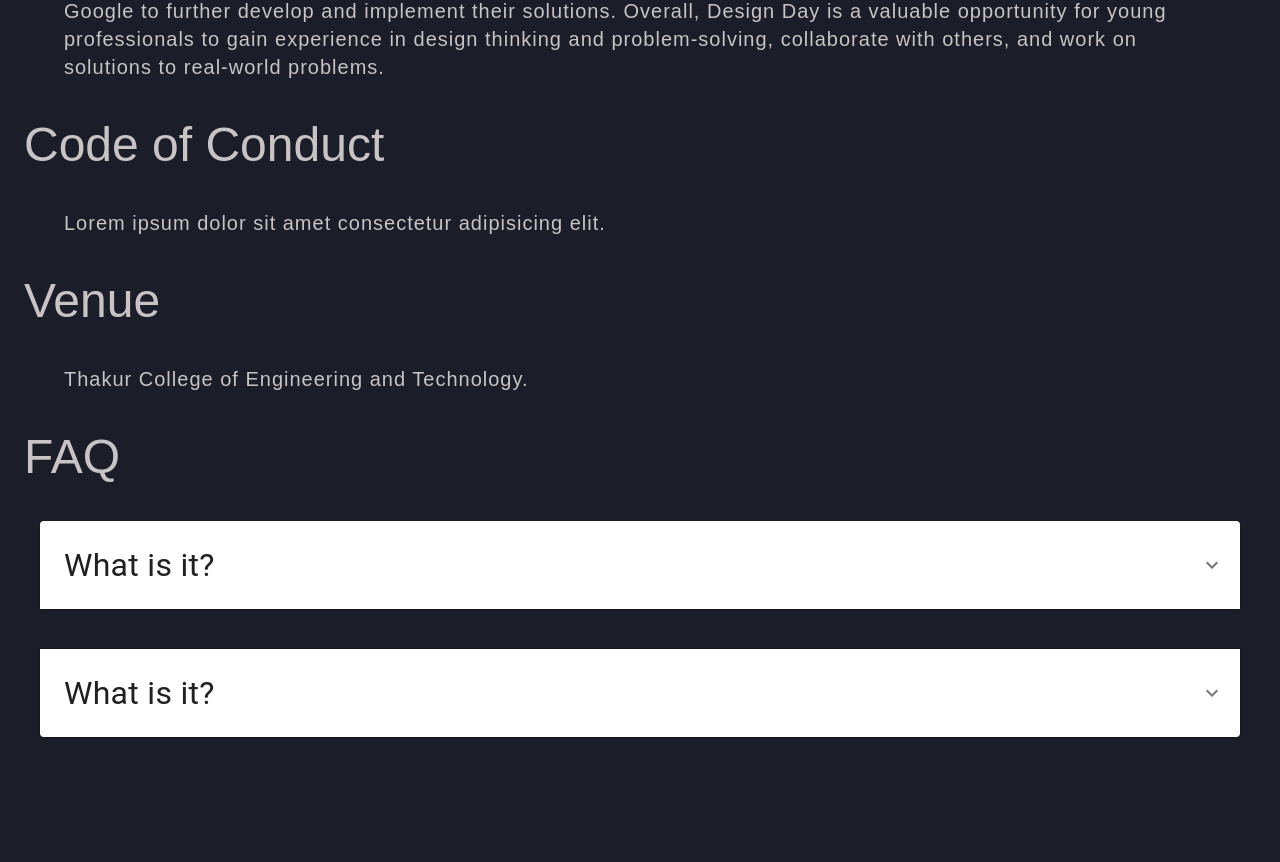
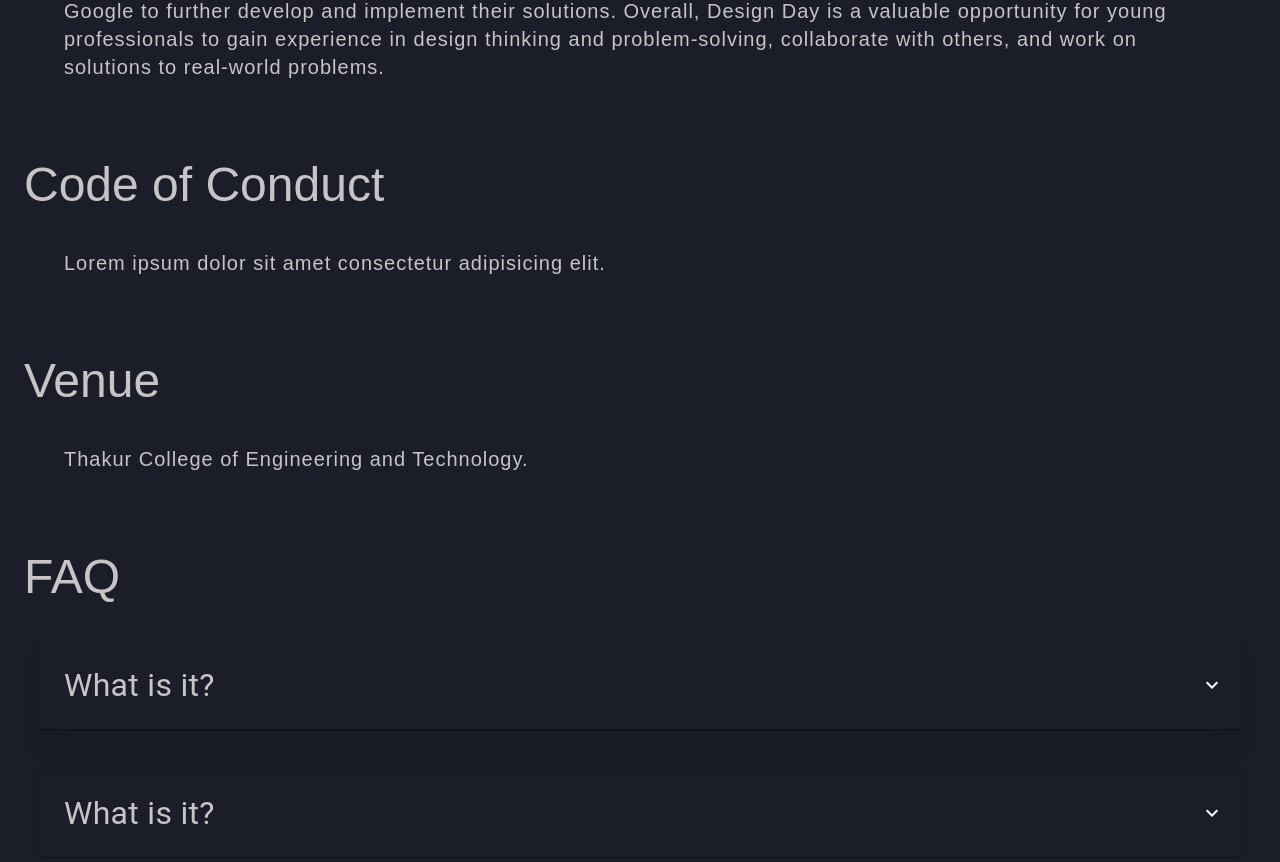
Before and after one commit to DSC-TCET/Design-Day-Website, a React (Create React App) app: page / in a window 1280 px wide. Shown: the part 960-1822 px from the top of the page. Before the commit the page ends 1737 px from the top, so only its background shows below. Built offline with nearby package versions, Linux system fonts and the light colour scheme.

Commit message:
Added countdown, integrated few navbar

```diff
--- a/package.json
+++ b/package.json
@@ -11,6 +11,7 @@
     "@testing-library/react": "^13.4.0",
     "@testing-library/user-event": "^13.5.0",
     "react": "^18.2.0",
+    "react-countdown": "^2.3.5",
     "react-dom": "^18.2.0",
     "react-scripts": "5.0.1",
     "react-scroll": "^1.8.9",
--- a/src/components/About.js
+++ b/src/components/About.js
@@ -2,7 +2,7 @@ import React from "react";
 
 const About = () => {
   return (
-    <section>
+    <section className="my-20">
       <div className="mt-20" id="about">
         <h2 className="m-6 text-5xl text-center">About</h2>
         <div className="mx-16 mb-10 text-xl tracking-wider">
--- a/src/components/Conduct.js
+++ b/src/components/Conduct.js
@@ -1,10 +1,11 @@
 import React from "react";
 import '../App.css'
+import Timer from "./Timer";
 
 const Conduct = () => {
   return (
-    <section>
-      <div id="coc">
+    <section id='conduct' className="my-20">
+      <div>
         <h2 className="m-6 text-5xl ">Code of Conduct</h2>
         <div className="mx-16 m-10 text-xl tracking-wider">Lorem ipsum dolor sit amet consectetur adipisicing elit. </div>
       </div>
--- a/src/components/FAQ.js
+++ b/src/components/FAQ.js
@@ -1,42 +1,66 @@
-import * as React from 'react';
-import Accordion from '@mui/material/Accordion';
-import AccordionSummary from '@mui/material/AccordionSummary';
-import AccordionDetails from '@mui/material/AccordionDetails';
-import Typography from '@mui/material/Typography';
-import ExpandMoreIcon from '@mui/icons-material/ExpandMore';
+import * as React from "react";
+import Accordion from "@mui/material/Accordion";
+import AccordionSummary from "@mui/material/AccordionSummary";
+import AccordionDetails from "@mui/material/AccordionDetails";
+import Typography from "@mui/material/Typography";
+import ExpandMoreIcon from "@mui/icons-material/ExpandMore";
 
 export default function SimpleAccordion() {
   return (
-    <section>
+    <section className="my-20">
       <div id="faq">
-        <h2 className="m-6 text-5xl ">FAQ</h2>
-      <Accordion className='m-10'>
+        <h2 className="m-6 text-5xl">FAQ</h2>
+        <Accordion className="m-10 drop-shadow-xl ">
           <AccordionSummary
-          expandIcon={<ExpandMoreIcon />}
+            expandIcon={<ExpandMoreIcon sx={{ color: "white" }} />}
             aria-controls="panel1a-content"
             id="panel1a-header"
+            sx={{
+              backgroundColor: "#1b1e29",
+              color: "rgba(252, 244, 244, 0.768)",
+            }}
           >
-          <Typography sx={{fontSize: '2rem' , margin: '.5rem'}}>What is it?</Typography>
+            <Typography sx={{ fontSize: "2rem", margin: ".5rem" }}>
+              What is it?
+            </Typography>
           </AccordionSummary>
-        <AccordionDetails>
+          <AccordionDetails
+            sx={{
+              backgroundColor: "#1b1e29",
+              color: "rgba(252, 244, 244, 0.768)",
+            }}
+          >
             <Typography>
-            Lorem ipsum dolor sit amet, consectetur adipiscing elit. Suspendisse
-            malesuada lacus ex, sit amet blandit leo lobortis eget.
+              Lorem ipsum dolor sit amet, consectetur adipiscing elit.
+              Suspendisse malesuada lacus ex, sit amet blandit leo lobortis
+              eget.
             </Typography>
           </AccordionDetails>
         </Accordion>
-      <Accordion className='m-10'>
+        <Accordion className="m-10">
           <AccordionSummary
-          expandIcon={<ExpandMoreIcon />}
+            expandIcon={<ExpandMoreIcon sx={{ color: "white" }} />}
             aria-controls="panel2a-content"
             id="panel2a-header"
+            sx={{
+              backgroundColor: "#1b1e29",
+              color: "rgba(252, 244, 244, 0.768)",
+            }}
           >
-          <Typography sx={{fontSize: '2rem' , margin: '.5rem'}}>What is it?</Typography>
+            <Typography sx={{ fontSize: "2rem", margin: ".5rem" }}>
+              What is it?
+            </Typography>
           </AccordionSummary>
-        <AccordionDetails>
+          <AccordionDetails
+            sx={{
+              backgroundColor: "#1b1e29",
+              color: "rgba(252, 244, 244, 0.768)",
+            }}
+          >
             <Typography>
-            Lorem ipsum dolor sit amet, consectetur adipiscing elit. Suspendisse
-            malesuada lacus ex, sit amet blandit leo lobortis eget.
+              Lorem ipsum dolor sit amet, consectetur adipiscing elit.
+              Suspendisse malesuada lacus ex, sit amet blandit leo lobortis
+              eget.
             </Typography>
           </AccordionDetails>
         </Accordion>
--- a/src/components/Navbar.js
+++ b/src/components/Navbar.js
@@ -28,19 +28,19 @@ const Navbar = () => {
 
   return (
     <nav
-      className='fixed top-0 text-[rgba(252, 244, 244, 0.768)] left-0 w-full backdrop-blur'
+      className="fixed top-0 text-[rgba(252, 244, 244, 0.768)] left-0 w-full backdrop-blur"
       style={{ zIndex: "999" }}
     >
-      <Container className='p-4 flex justify-between items-center'>
-        <div className='flex gap-8 text-md'>
-        <h1 className='text-2xl inline-block font-bold m-0'>LOGO</h1>
+      <Container className="p-4 flex justify-between items-center">
+        <div className="flex gap-8 text-md">
+          <h1 className="text-2xl inline-block font-bold m-0">LOGO</h1>
           {data.map((item) => {
             return (
               <Link
                 to={item.to}
                 smooth={true}
-                duration={300}
-                className='cursor-pointer hover:text-white transition '
+                duration={500}
+                className="cursor-pointer hover:text-white transition ease-in-out "
               >
                 {item.name}
               </Link>
--- a/src/components/Rules.js
+++ b/src/components/Rules.js
@@ -2,7 +2,7 @@ import React from 'react'
 
 const Rules = () => {
   return (
-      <section>
+      <section className="my-20">
       <div id="rules">
         <h2 className="m-6 text-5xl">Rules</h2>
         <div className="mx-16 mb-10 text-xl tracking-wider">Lorem ipsum dolor sit amet consectetur adipisicing elit. </div>
--- /dev/null
+++ b/src/components/Timer.js
@@ -0,0 +1,14 @@
+import React from "react";
+import Countdown from "react-countdown";
+
+const Timer = () => {
+  return (
+    <div>
+      <div className="text-center">
+        <Countdown date={Date.now() + 100000} className='text-3xl'/>
+      </div>
+    </div>
+  );
+};
+
+export default Timer;
--- a/src/components/Venue.js
+++ b/src/components/Venue.js
@@ -3,7 +3,7 @@ import React from 'react'
 const Venue = () => {
   return (
     <div>
-          <section>
+          <section className="my-20">
       <div id="venue">
         <h2 className="m-6 text-5xl ">Venue</h2>
         <div className="mx-16 m-10 text-xl tracking-wider">Thakur College of Engineering and Technology. </div>
```
Also changed, not shown: views/home.ejs, 1 other file (tests, documents, lock files or other folders). Lines whose indentation alone changed are shown as unchanged.
